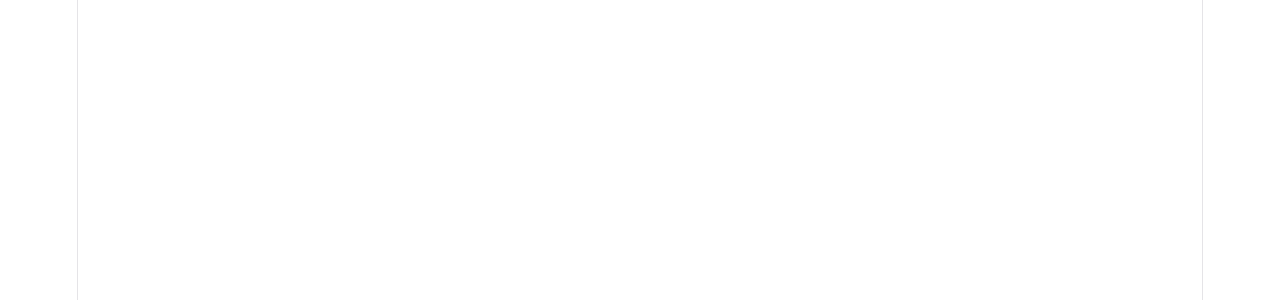
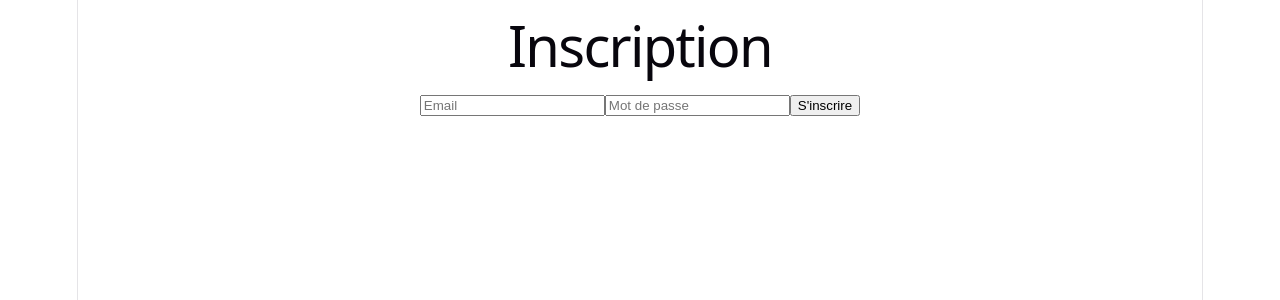
Before and after one commit to stephanie-chan-dev25/StateMoney, a React (Vite) app in the folder frontend/: page /register in a window 1280 px wide. Before the commit this address had no page. Shown: the top 300 px of the page. Built offline with nearby package versions, Linux system fonts and the light colour scheme.

Commit message:
Add frontend authentication flow

```diff
--- a/frontend/src/App.tsx
+++ b/frontend/src/App.tsx
@@ -6,6 +6,7 @@
 import CategoriesPage from "./pages/CategoriesPage"
 import GoalsPage from "./pages/GoalsPage"
 import LoginPage from "./pages/LoginPage"
+import RegisterPage from "./pages/RegisterPage"
 
 
 function App() {
@@ -16,6 +17,10 @@
         <Route
           path="/login"
           element={<LoginPage />}
+        />
+        <Route
+          path="/register"
+          element={<RegisterPage />}
         />
 
         <Route element={<MainLayout />}>
--- a/frontend/src/components/Header.tsx
+++ b/frontend/src/components/Header.tsx
@@ -1,5 +1,17 @@
-import { Link } from "react-router-dom"
+import { Link, useNavigate } from "react-router-dom"
+import { removeToken } from "../services/authService"
+
+
 function Header() {
+  const navigate = useNavigate()
+
+
+  function handleLogout() {
+    removeToken()
+    navigate("/login")
+  }
+
+
   return (
     <header>
       <h1>Bienvenue sur StateMoney</h1>
@@ -14,9 +26,18 @@
         <Link to="/categories">Catégories</Link>
         {" | "}
         <Link to="/goals">Objectifs</Link>
+        {" | "}
+
+        <button
+          type="button"
+          onClick={handleLogout}
+        >
+          Déconnexion
+        </button>
       </nav>
     </header>
   )
 }
 
+
 export default Header
--- /dev/null
+++ b/frontend/src/pages/RegisterPage.tsx
@@ -0,0 +1,67 @@
+import { useState } from "react"
+import { useNavigate } from "react-router-dom"
+
+
+export default function RegisterPage() {
+  const navigate = useNavigate()
+
+  const [email, setEmail] = useState("")
+  const [password, setPassword] = useState("")
+
+
+  async function handleRegister(
+    event: React.FormEvent
+  ) {
+    event.preventDefault()
+    const response = await fetch(
+      "http://localhost:3000/auth/register",
+      {
+        method: "POST",
+        headers: {
+          "Content-Type": "application/json",
+        },
+        body: JSON.stringify({
+          email,
+          password,
+        }),
+      }
+    )
+
+    if (!response.ok) {
+      throw new Error(
+        "Erreur inscription"
+      )
+    }
+
+    navigate("/login")
+  }
+
+
+  return (
+    <form onSubmit={handleRegister}>
+      <h1>Inscription</h1>
+
+      <input
+        type="email"
+        placeholder="Email"
+        value={email}
+        onChange={(e) =>
+          setEmail(e.target.value)
+        }
+      />
+
+      <input
+        type="password"
+        placeholder="Mot de passe"
+        value={password}
+        onChange={(e) =>
+          setPassword(e.target.value)
+        }
+      />
+
+      <button type="submit">
+        S'inscrire
+      </button>
+    </form>
+  )
+}
```
Also changed, not shown: 1 other file (tests, documents, lock files or other folders).
